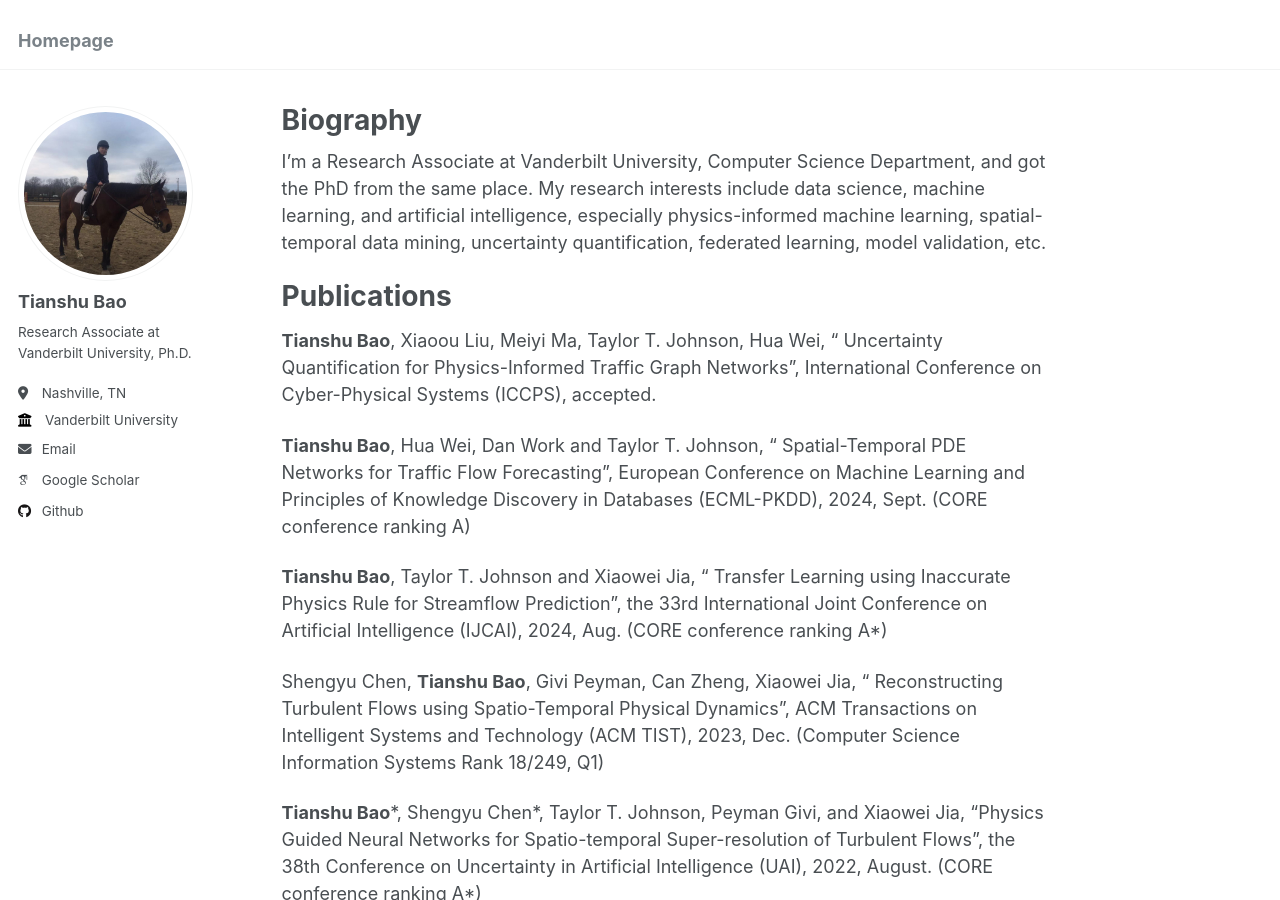
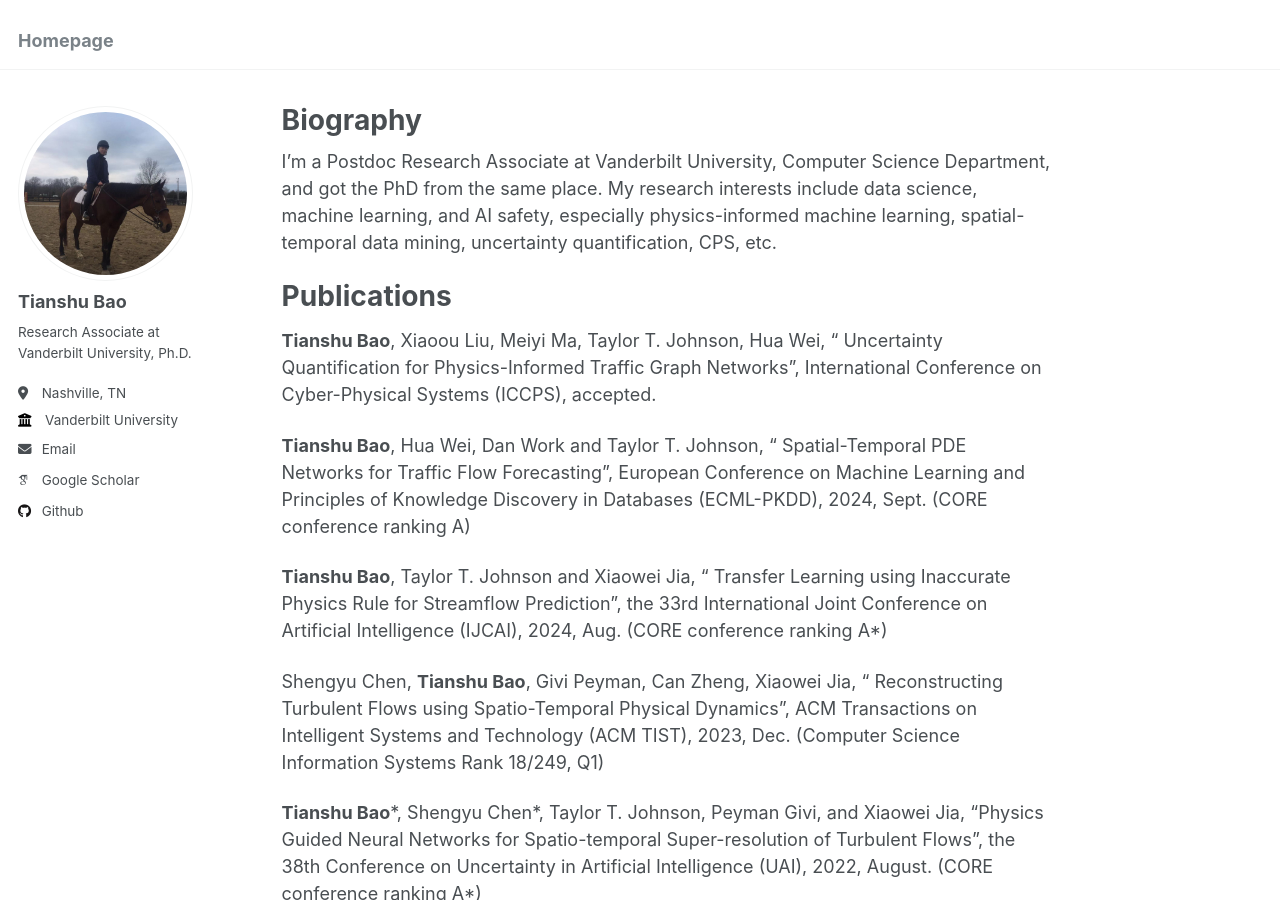
Before and after one commit to tianshubao1/tianshubao1.github.io, a Jekyll site: the page built from _pages/about.md, in a window 1280 px wide and 900 px high. Built offline with Jekyll 4.4.1, drawn with Linux system fonts in a browser that asks for light colours; some web fonts are replaced.

Commit message:
Update about.md

```diff
--- a/_pages/about.md
+++ b/_pages/about.md
@@ -6,7 +6,7 @@ redirect_from:
   - /about/
   - /about.html
 ---
-I'm a Research Associate at Vanderbilt University, Computer Science Department, and got the PhD from the same place. My research interests include data science, machine learning, and artificial intelligence, especially physics-informed machine learning, spatial-temporal data mining, uncertainty quantification, federated learning, model validation, etc.
+I'm a Postdoc Research Associate at Vanderbilt University, Computer Science Department, and got the PhD from the same place. My research interests include data science, machine learning, and AI safety, especially physics-informed machine learning, spatial-temporal data mining, uncertainty quantification, CPS, etc.
 
 
 Publications
```
